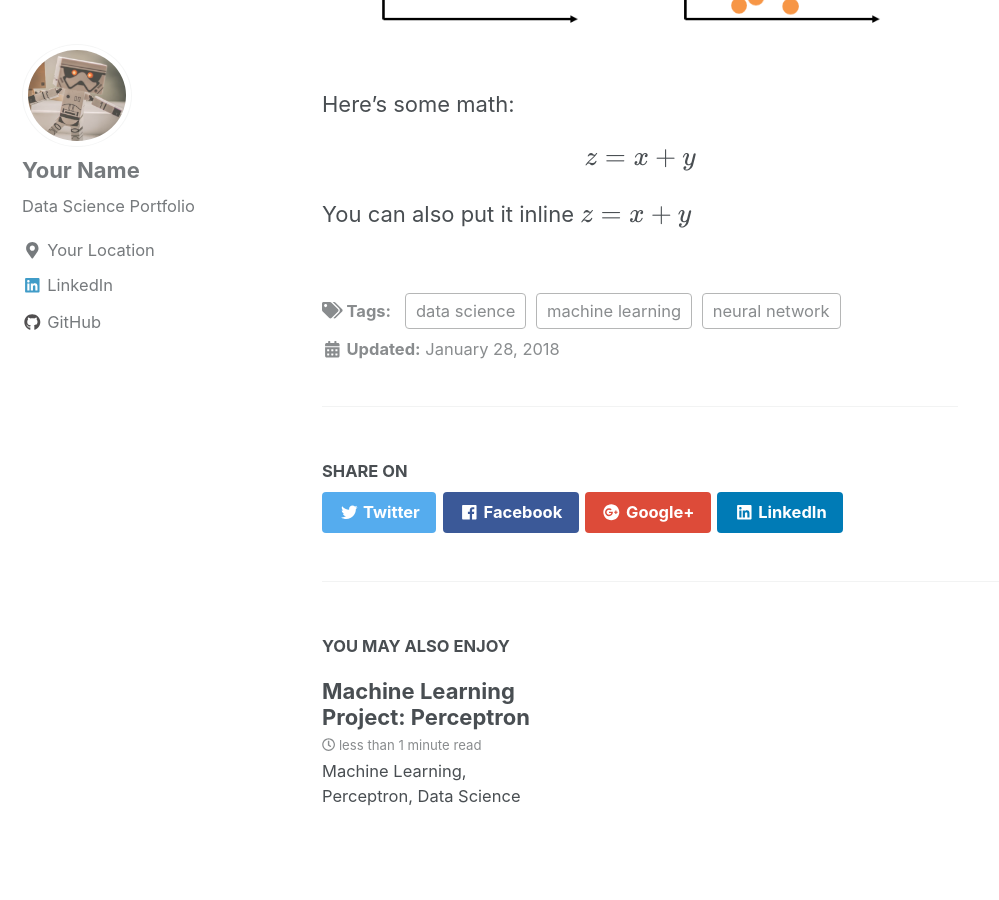
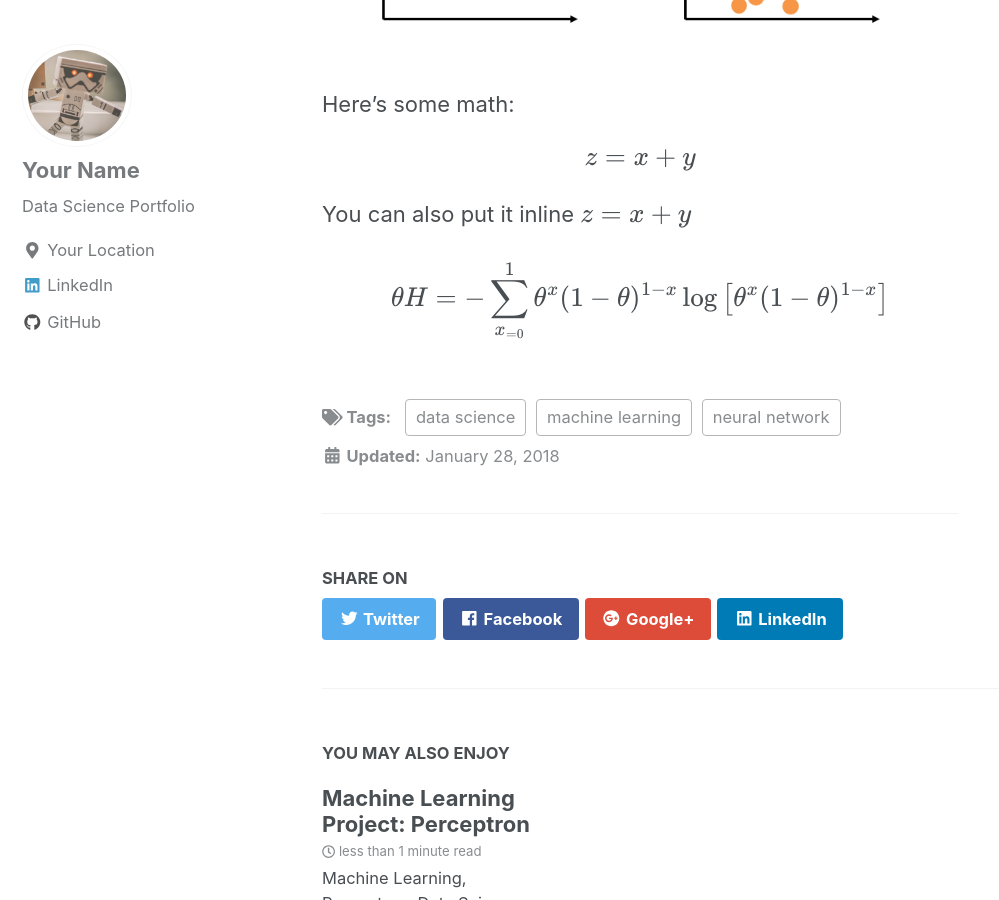
Before and after one commit to ganesh-santhanam/ganesh-santhanam.github.io, a Jekyll site: the page built from _posts/2018-01-28-perceptron.md, in a window 1280 px wide and 900 px high, scrolled down 2635 px. Shown: the whole window, without its empty margins (0-999 px from the left). Built offline with Jekyll 4.4.1, drawn with Linux system fonts in a browser that asks for light colours; nearby versions of some CDN libraries; formulas are drawn with MathJax 3.

Commit message:
added latex equations

```diff
--- a/_posts/2018-01-28-perceptron.md
+++ b/_posts/2018-01-28-perceptron.md
@@ -61,3 +61,5 @@ Here's some math:
 $$z=x+y$$
 
 You can also put it inline $$z=x+y$$
+
+$$ \theta H = - \sum _ { x _ { = 0 } } ^ { 1 } \theta ^ { x } ( 1 - \theta ) ^ { 1 - x } \log \left[ \theta ^ { x } ( 1 - \theta ) ^ { 1 - x } \right] $$
```
